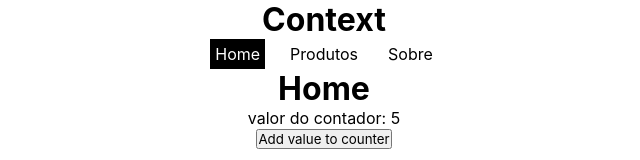
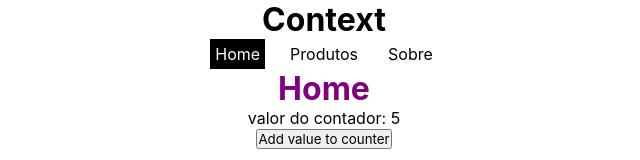
Before and after one commit to dimascapelari/9-react-context-api, a React (Vite) app: page / in a window 1280 px wide. Shown: the top 160 px of the page, without its empty margins (316-956 px from the left). Built offline with nearby package versions, Linux system fonts and the light colour scheme.

Commit message:
9 React Context API

```diff
--- /dev/null
+++ b/src/context/TitleColorContext.jsx
@@ -0,0 +1,19 @@
+import { createContext, useReducer } from "react";
+
+export const TitleColorContext = createContext();
+
+export const titleColorReducer = (state, action) => {
+  // switch
+};
+
+export const TitleColorContextProvider = ({ children }) => {
+  const [state, dispatch] = useReducer(titleColorReducer, { color: "purple" });
+
+  console.log("Title color context: ", state);
+
+  return (
+    <TitleColorContext.Provider value={{ ...state }}>
+      {children}
+    </TitleColorContext.Provider>
+  );
+};
--- /dev/null
+++ b/src/hooks/useTitleColorContext.js
@@ -0,0 +1,12 @@
+import { useContext } from "react";
+import { TitleColorContext } from "../context/TitleColorContext";
+
+export const useTitleColorContext = () => {
+  const context = useContext(TitleColorContext);
+
+  if (!context) {
+    console.log("Contexto não encontrado!");
+  }
+
+  return context;
+};
--- a/src/main.jsx
+++ b/src/main.jsx
@@ -3,12 +3,15 @@
 import App from "./App.jsx";
 import "./index.css";
 import { CounterContextProvider } from "./context/CounterContext.jsx";
+import { TitleColorContextProvider } from "./context/TitleColorContext.jsx";
 
 ReactDOM.createRoot(document.getElementById("root")).render(
   <React.StrictMode>
     {/* 2 - criando provider */}
     <CounterContextProvider>
-      <App />
+      <TitleColorContextProvider>
+        <App />
+      </TitleColorContextProvider>
     </CounterContextProvider>
   </React.StrictMode>
 );
--- a/src/pages/About.jsx
+++ b/src/pages/About.jsx
@@ -1,6 +1,3 @@
-// import { useContext } from "react";
-// import { CounterContext } from "../context/CounterContext";
-
 import { useCounterContext } from "../hooks/useCounterContext";
 
 export const About = () => {
--- a/src/pages/Home.jsx
+++ b/src/pages/Home.jsx
@@ -1,17 +1,22 @@
-// import { useContext } from "react";
-// import { CounterContext } from "../context/CounterContext";
 import { ChangeCounter } from "../components/ChangeCounter";
 
 // 4 - refatorando com hook
 import { useCounterContext } from "../hooks/useCounterContext";
 
+// 5 - context mais complexo
+import { useTitleColorContext } from "../hooks/useTitleColorContext";
+
 export const Home = () => {
-  // const { counter } = useContext(CounterContext);
   const { counter } = useCounterContext();
+
+  // 5 - context mais complexo
+  const { color } = useTitleColorContext();
+
+  console.log(color);
 
   return (
     <div>
-      <h1>Home</h1>
+      <h1 style={{ color: color }}>Home</h1>
       <p>valor do contador: {counter}</p>
       {/* 3 - alterando o valor do contexto */}
       <ChangeCounter />
--- a/src/pages/Products.jsx
+++ b/src/pages/Products.jsx
@@ -1,6 +1,3 @@
-// import { useContext } from "react";
-// import { CounterContext } from "../context/CounterContext";
-
 import { useCounterContext } from "../hooks/useCounterContext";
 
 export const Products = () => {
```
